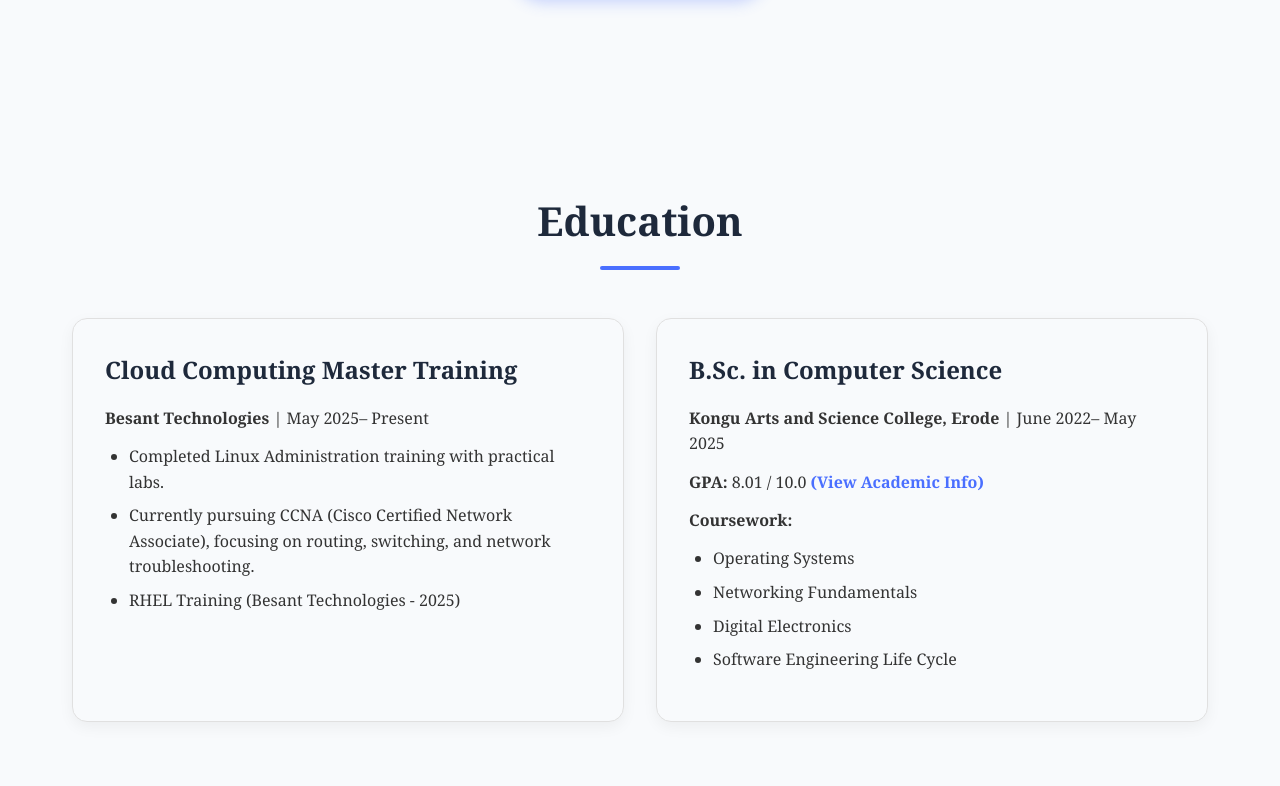
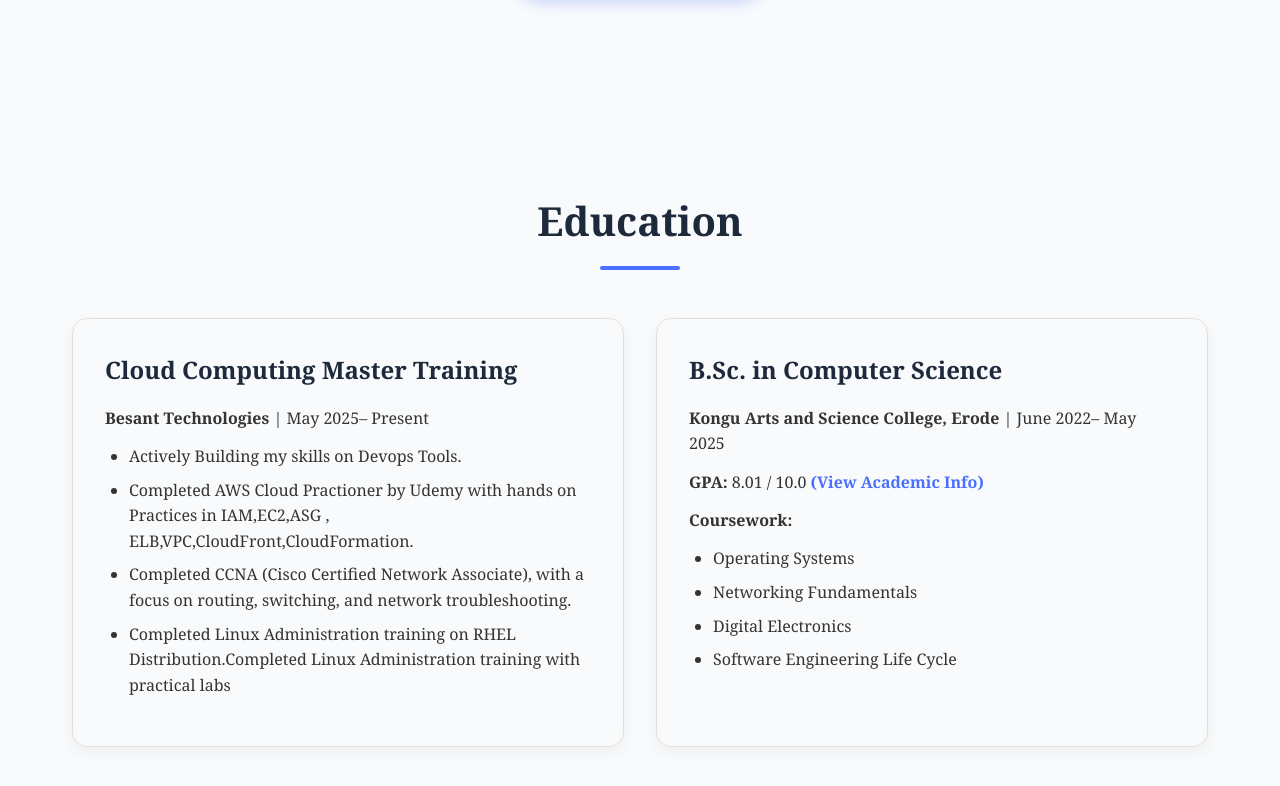
Before and after one commit to Sanjaykumar-P/Portfolio, a plain HTML site: page index.html in a window 1280 px wide. Shown: the part 1950-2736 px from the top of the page. Drawn offline with nearby package versions, Linux system fonts and the light colour scheme.

Commit message:
Updated the Changes

```diff
--- a/index.html
+++ b/index.html
@@ -1165,7 +1165,7 @@
                     <div class="profile-photo-frame"></div>
                 </div>
                 <h1>👋 Hii, I'm <span>Sanjaykumar P</span></h1>
-                <p>Aspiring Cloud Engineer | RHEL | CCNA </p>
+                <p>Aspiring Devops Engineer | RHEL | CCNA | AWS Cloud Practioner |</p>
 
                 <div class="profile-summary">
                     <p>I have completed my B.Sc. in Computer Science and chosen to begin my career in Cloud Computing, Linux Administration, and Network Engineering. I am actively building my skills in AWS, Python, and CCNA while gaining hands-on experience with Linux servers and automation tools. My goal is to grow as a cloud-focused professional, combining technical expertise with problem-solving to deliver impactful solutions.</p>
@@ -1272,9 +1272,10 @@
                     <h3>Cloud Computing Master Training</h3>
                     <p><strong>Besant Technologies</strong> | May 2025– Present</p>
                     <ul>
-                        <li>Completed Linux Administration training with practical labs.</li>
-                        <li>Currently pursuing CCNA (Cisco Certified Network Associate), focusing on routing, switching, and network troubleshooting.</li>
-                        <li>RHEL Training (Besant Technologies - 2025)</li>
+                         <li>Actively Building my skills on Devops Tools.</li>
+                        <li>Completed AWS Cloud Practioner by Udemy with hands on Practices in IAM,EC2,ASG , ELB,VPC,CloudFront,CloudFormation.</li>
+                        <li>Completed CCNA (Cisco Certified Network Associate), with a focus on routing, switching, and network troubleshooting.</li>
+                        <li>Completed Linux Administration training on RHEL Distribution.Completed Linux Administration training with practical labs</li>
                     </ul>
                 </div>
 
```
